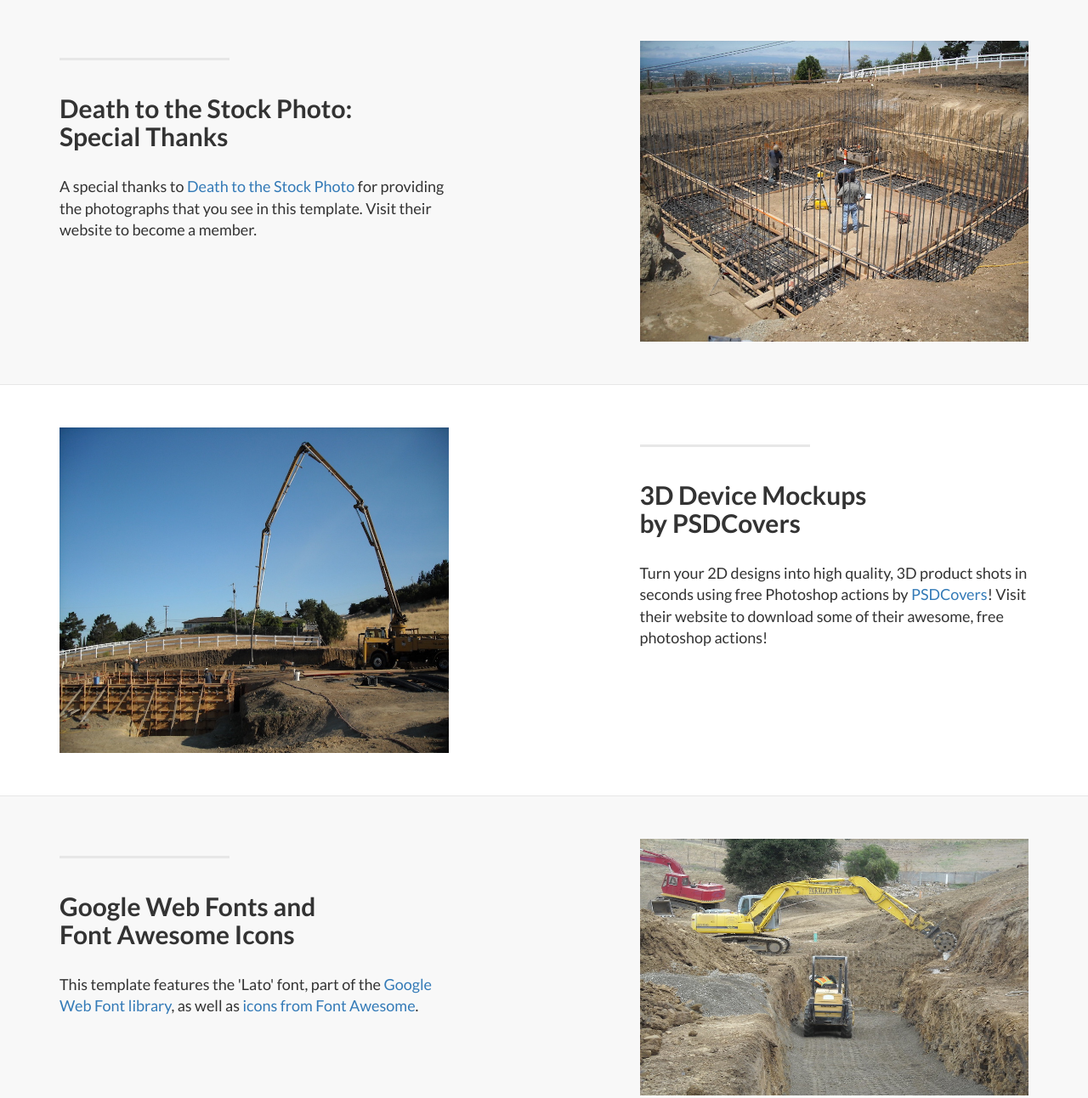
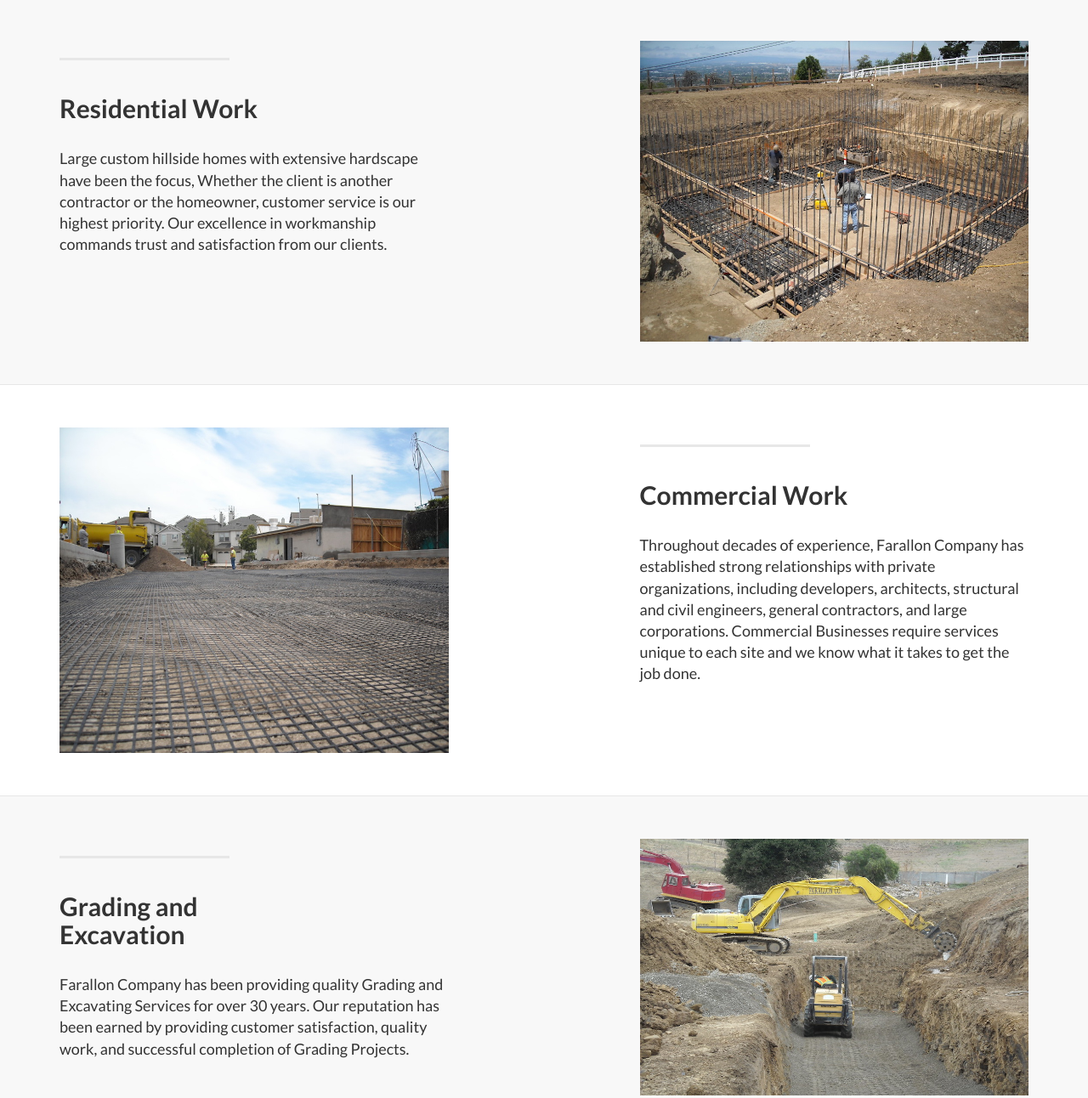
Before and after one commit to iAmNawa/FarallonCo, a website: page public/index.html in a window 1280 px wide. Shown: the part 779-2071 px from the top of the page at 85% size. Drawn offline with Linux system fonts and the light colour scheme.

Commit message:
changed photo and added captions

```diff
--- a/public/index.html
+++ b/public/index.html
@@ -107,8 +107,8 @@
                 <div class="col-lg-5 col-sm-6">
                     <hr class="section-heading-spacer">
                     <div class="clearfix"></div>
-                    <h2 class="section-heading">Death to the Stock Photo:<br>Special Thanks</h2>
-                    <p class="lead">A special thanks to <a target="_blank" href="http://join.deathtothestockphoto.com/">Death to the Stock Photo</a> for providing the photographs that you see in this template. Visit their website to become a member.</p>
+                    <h2 class="section-heading">Residential Work</h2>
+                    <p class="lead">Large custom hillside homes with extensive hardscape have been the focus, Whether the client is another contractor or the homeowner, customer service is our highest priority.  Our excellence in workmanship commands trust and satisfaction from our clients. </p>
                 </div>
                 <div class="col-lg-5 col-lg-offset-2 col-sm-6">
                     <img class="img-responsive" src="img/one.jpg" alt="">
@@ -129,11 +129,11 @@
                 <div class="col-lg-5 col-lg-offset-1 col-sm-push-6  col-sm-6">
                     <hr class="section-heading-spacer">
                     <div class="clearfix"></div>
-                    <h2 class="section-heading">3D Device Mockups<br>by PSDCovers</h2>
-                    <p class="lead">Turn your 2D designs into high quality, 3D product shots in seconds using free Photoshop actions by <a target="_blank" href="http://www.psdcovers.com/">PSDCovers</a>! Visit their website to download some of their awesome, free photoshop actions!</p>
+                    <h2 class="section-heading">Commercial Work</h2>
+                    <p class="lead">Throughout decades of experience, Farallon Company has established strong relationships with private organizations, including developers, architects, structural and civil engineers, general contractors, and large corporations. Commercial Businesses require services unique to each site and we know what it takes to get the job done.</p>
                 </div>
                 <div class="col-lg-5 col-sm-pull-6  col-sm-6">
-                    <img class="img-responsive" src="img/two.jpg" alt="">
+                    <img class="img-responsive" src="img/yester.jpg" alt="">
                 </div>
             </div>
 
@@ -151,8 +151,8 @@
                 <div class="col-lg-5 col-sm-6">
                     <hr class="section-heading-spacer">
                     <div class="clearfix"></div>
-                    <h2 class="section-heading">Google Web Fonts and<br>Font Awesome Icons</h2>
-                    <p class="lead">This template features the 'Lato' font, part of the <a target="_blank" href="http://www.google.com/fonts">Google Web Font library</a>, as well as <a target="_blank" href="http://fontawesome.io">icons from Font Awesome</a>.</p>
+                    <h2 class="section-heading">Grading and<br>Excavation</h2>
+                    <p class="lead">Farallon Company has been providing quality Grading and Excavating Services for over 30 years.  Our reputation has been earned by providing customer satisfaction, quality work, and successful completion of Grading Projects. </p>
                 </div>
                 <div class="col-lg-5 col-lg-offset-2 col-sm-6">
                     <img class="img-responsive" src="img/seven.jpg" alt="">
```
Also changed, not shown: public/img/yester.jpg (added).
